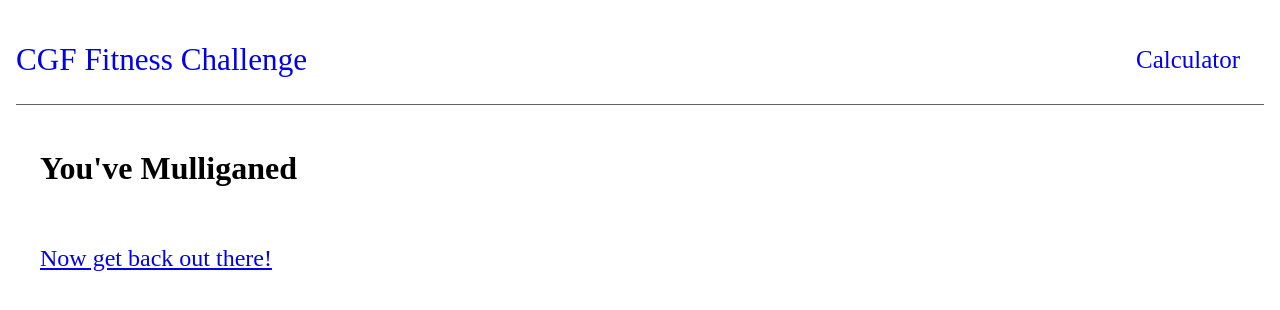
After one commit to trescenzi/checkin-viz, a Flask app: template src/templates/mulligan.html in a window 1280 px wide. The commit adds this page. Shown: the top 310 px of the page. Run offline with Flask 3, Linux system fonts and the light colour scheme; the template is opened without the code that fills it, so the values that code supplies are empty; some libraries are stand-ins or nearby versions.

```diff
--- a/src/main.py
+++ b/src/main.py
@@ -496,16 +496,16 @@ def mail():
     return "success", 200
 
 
-@app.route("/mulligan/<challenger>")
+@app.route("/mulligan/<challenger>", methods=["GET", "POST"])
 def mulligan(challenger):
     challenge_week = get_current_challenge_week()
     c = fetchone("select * from challengers where name = %s", [challenger])
     def insert_checkin_and_associate_mulligan(conn, cur):
         m = insert_checkin('MULLIGAN T1 checkin', 'T1', c, challenge_week.id)(conn, cur)
-        logging.debug("mulligan: %s, challenger: %s", m, c.id)
+        logging.info("MULLIGAN: %s, challenger: %s", m, c.id)
         cur.execute("update challenger_challenges set mulligan = %s where challenger_id = %s and challenge_id = %s", [m, c.id, challenge_week.challenge_id])
     with_psycopg(insert_checkin_and_associate_mulligan)
-    return redirect("/", code=303)
+    return render_template("mulligan.html", challenger=c)
 
 if __name__ == "__main__":
     app.run(debug=True)
--- a/src/static/main.css
+++ b/src/static/main.css
@@ -33,6 +33,7 @@ button, select, input {
 }
 button a {
   text-decoration: none;
+  display: block;
 }
 button:active,
 select:active {
--- a/src/templates/challenger.html
+++ b/src/templates/challenger.html
@@ -80,9 +80,9 @@
   <button>Update</button>
 </form>
 {% if not mulliganed %}
-<button type="button">
-  <a href="/mulligan/{{name}}">Mulligan Today</a>
-</button>
+<form class="grid" style="margin-top: var(--space-2);" action="/mulligan/{{name}}" method="POST">
+<button>Mulligan Today</button>
+</form>
 {% else %}
 <h3>You've already mulliganed this challenge!</h3>
 {% endif %}
--- /dev/null
+++ b/src/templates/mulligan.html
@@ -0,0 +1,8 @@
+{% extends "base.html" %}
+{% block title %}Checkin Tier Calculator{% endblock %}
+{% block body %}
+<content class="grid gap">
+  <h1 class="span4">You've Mulliganed</h1>
+  <h2 class="span4"><a href="/">Now get back out there!</h2>
+</content>
+{% endblock %}
```
